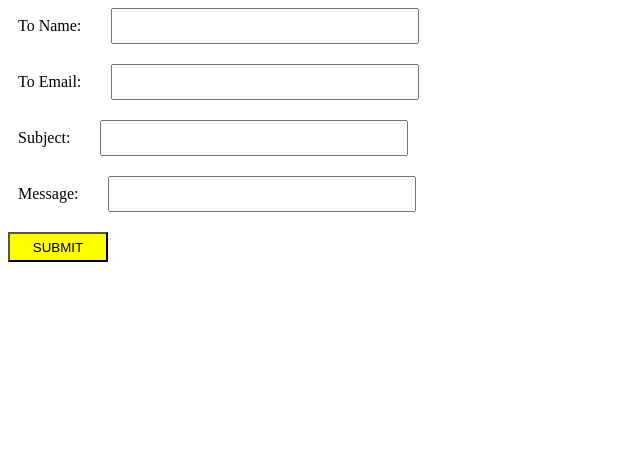
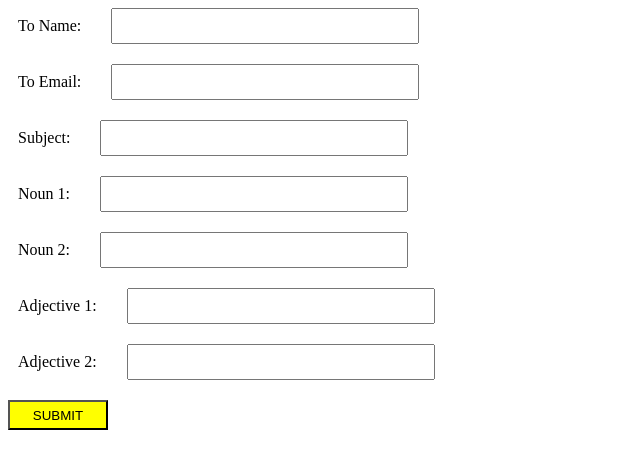
Before and after one commit to r-statz/test-client, a React (Create React App) app: page / in a window 1280 px wide. Shown: the top 468 px of the page, without its empty margins (0-640 px from the left). Built offline with nearby package versions, Linux system fonts and the light colour scheme.

Commit message:
change email to fortune

```diff
--- a/src/App.js
+++ b/src/App.js
@@ -7,13 +7,29 @@ class App extends Component {
       toName: '',
       toEmail: '',
       subject: '',
-      body: ''
+      // body: ''
+      noun1: '',
+      noun2: '',
+      adjective1: '',
+      adjective2: ''
     };
+
     this.handleInputChange = this.handleInputChange.bind(this);
     this.submitForm = this.submitForm.bind(this);
   }
 
   submitForm = async () => {
+    if (
+      !this.state.toName.length ||
+      !this.state.toEmail.length ||
+      !this.state.subject.length ||
+      !this.state.noun1.length ||
+      !this.state.noun2.length ||
+      !this.state.adjective1.length ||
+      !this.state.adjective2.length
+    ) {
+      alert('All of the fields are required.');
+    }
     try {
       const emailResponse = await fetch(
         `https://statz-server.herokuapp.com/api/email`,
@@ -59,10 +75,13 @@ class App extends Component {
       marginRight: '40px'
     };
     return (
-      <form>
+      <div>
+        <form autoComplete="off">
+        <input type='hidden' value='something'/>
           <label style={labelStyle}>
             To Name:
             <input
+            autoComplete="off"
               style={inputStyle}
               name="toName"
               value={this.state.toName}
@@ -73,6 +92,7 @@ class App extends Component {
           <label style={labelStyle}>
             To Email:
             <input
+              autoComplete="off"
               style={inputStyle}
               name="toEmail"
               value={this.state.toEmail}
@@ -91,11 +111,41 @@ class App extends Component {
           </label>
           <br />
           <label style={labelStyle}>
-          Message:
+            Noun 1:
             <input
               style={inputStyle}
-            name="body"
-            value={this.state.body}
+              name="noun1"
+              value={this.state.noun1}
+              onChange={this.handleInputChange}
+            />
+          </label>
+          <br />
+          <label style={labelStyle}>
+            Noun 2:
+            <input
+              style={inputStyle}
+              name="noun2"
+              value={this.state.noun2}
+              onChange={this.handleInputChange}
+            />
+          </label>
+          <br />
+          <label style={labelStyle}>
+            Adjective 1:
+            <input
+              style={inputStyle}
+              name="adjective1"
+              value={this.state.adjective1}
+              onChange={this.handleInputChange}
+            />
+          </label>
+          <br />
+          <label style={labelStyle}>
+            Adjective 2:
+            <input
+              style={inputStyle}
+              name="adjective2"
+              value={this.state.adjective2}
               onChange={this.handleInputChange}
             />
           </label>
@@ -104,6 +154,7 @@ class App extends Component {
             SUBMIT
           </button>
         </form>
+      </div>
     );
   }
 }
```
Also changed, not shown: src/README.md. Lines whose indentation alone changed are shown as unchanged.
